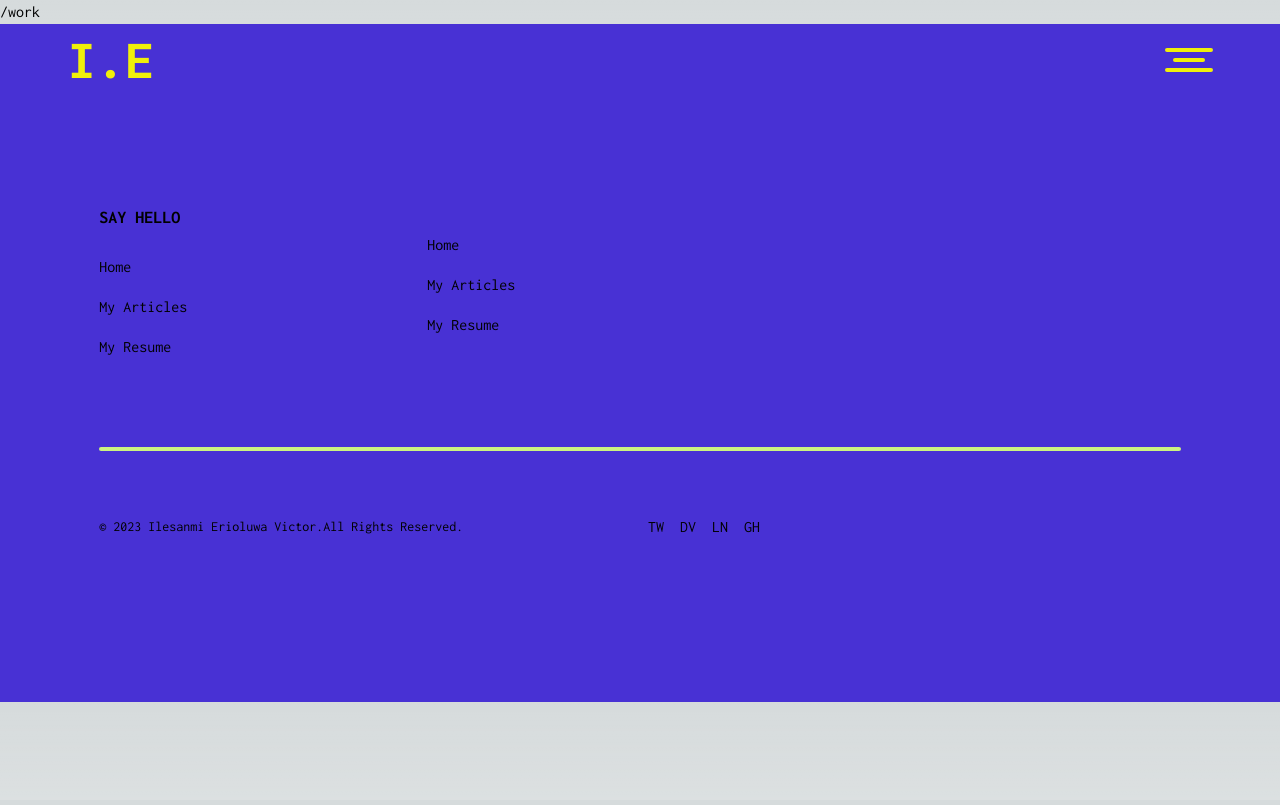
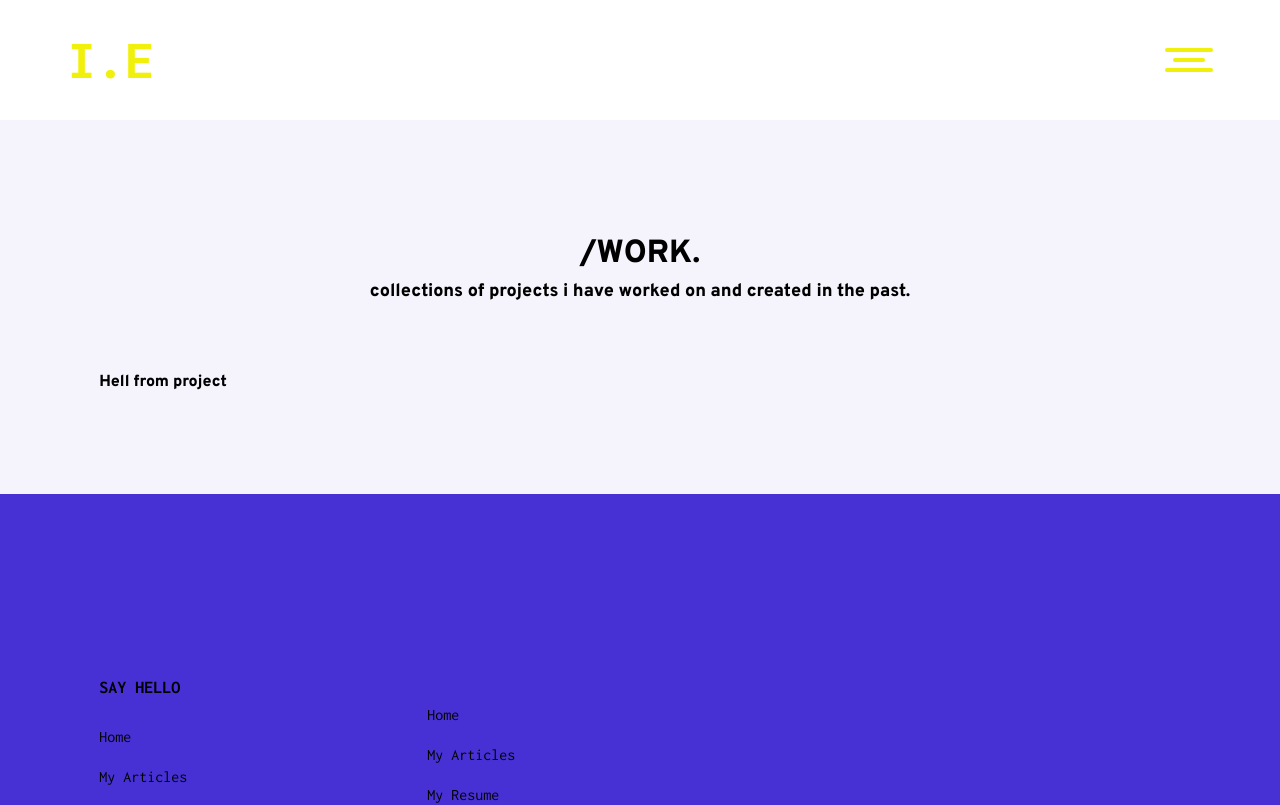
Before and after one commit to Ilesanmi-Erioluwa-Victor/portfolio, a Next.js app: page /work in a window 1280 px wide. Shown: the top 805 px of the page. Built offline with nearby package versions, Linux system fonts and the light colour scheme.

Commit message:
modifying app

```diff
--- a/src/app/globals.css
+++ b/src/app/globals.css
@@ -26,10 +26,9 @@
 
 body {
   color: rgb(var(--foreground-rgb));
-  background: linear-gradient(to bottom, transparent, rgb(var(--background-end-rgb)))
-    rgb(var(--background-start-rgb));
+
   position: relative;
-  overflow-x: hidden;
+
 }
 
 .notfoundbtn {
--- a/src/app/layout.tsx
+++ b/src/app/layout.tsx
@@ -16,7 +16,7 @@ export default function RootLayout({
 }) {
   return (
     <html lang='en'>
-      <body className={`${inconsolata.className} relative`}>
+      <body className={`${inconsolata.className} relative bg-[#f5f4fc]`}>
         <Bar />
         {children}
         <Footer />
--- a/src/app/work/page.tsx
+++ b/src/app/work/page.tsx
@@ -1,10 +1,24 @@
 'use client';
 
 import { usePathname } from 'next/navigation';
+import { overpass } from '../../fonts/fonts';
 
 const Work = () => {
   const pathname = usePathname();
-  return <div>{pathname}</div>;
+  return (
+    <section
+      className={`${overpass.className} pt-[calc(4vw_+_5rem)] pb-[calc(4vw_+_3rem)] text-black`}
+    >
+      <main className='text-center pt-[calc(4vw_+_3rem)]'>
+        <h2 className=' text-[2rem] font-bold '>{pathname.toUpperCase()}.</h2>
+        <p className='text-lg '>
+          collections of projects i have worked on and created in the past.
+        </p>
+      </main>
+
+      <section className='px-[calc(4vw_+_3rem)] mt-[4rem]'>Hell from project</section>
+    </section>
+  );
 };
 
 export default Work;
--- a/src/components/Bar.tsx
+++ b/src/components/Bar.tsx
@@ -1,6 +1,7 @@
 'use client';
 
 import Link from 'next/link';
+import { usePathname } from 'next/navigation';
 import { useState } from 'react';
 import { roboto_mono } from '../fonts/fonts';
 
@@ -8,6 +9,7 @@ import { motion, useTransform, useScroll, circOut } from 'framer-motion';
 
 import { Hamburger, Navigation } from '../components';
 const Bar = () => {
+  const path = usePathname()
   const [hamburgerOpen, setHamburgerOpen] = useState(false);
   const toggleHamburger = () => {
     setHamburgerOpen(!hamburgerOpen);
@@ -25,7 +27,7 @@ const Bar = () => {
   );
 
   return (
-    <nav className='flex items-center justify-between fixed z-[100] w-[100%] px-[calc(4vw_+_1rem)] py-6'>
+    <nav className={`flex items-center justify-between fixed z-[100] w-[100%] px-[calc(4vw_+_1rem)] py-6 ${path ==="/work" ? "bg-white" : ""}`}>
       <Link href='/'>
         <motion.span
           className={`${roboto_mono.className} text-[3rem] font-bold`}
```
